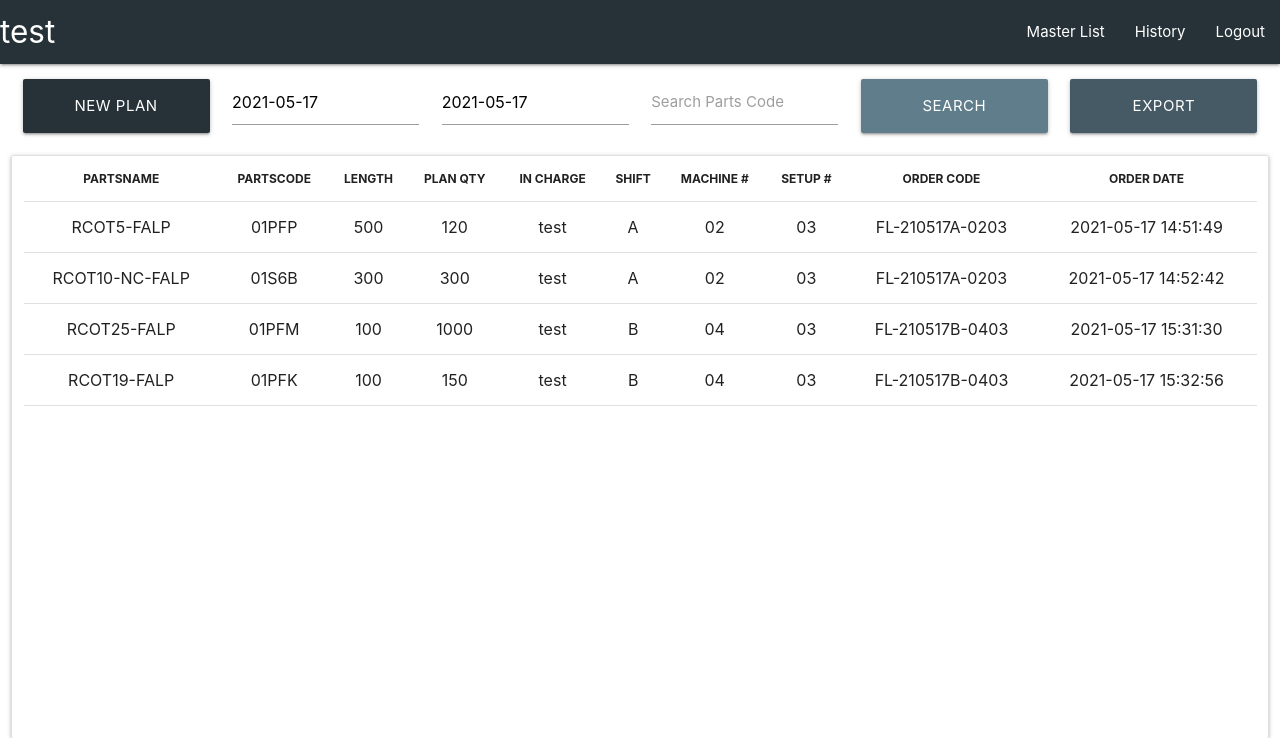
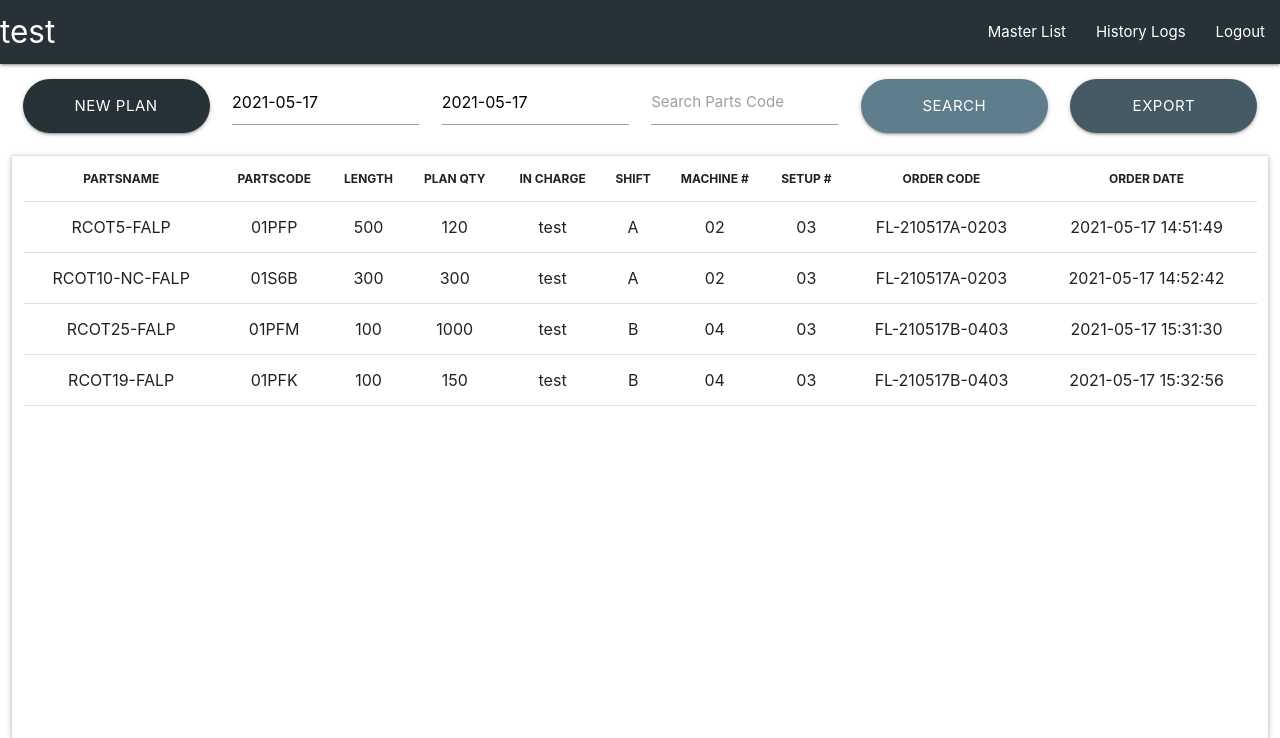
Before and after one commit to prince-i/tube_making, a PHP site: page /Page/dashboard.php in a window 1280 px wide. Shown: the top 738 px of the page. Run offline with PHP 8.4, Linux system fonts and the light colour scheme; a user stored in the database is signed in; data comes from the database, SQL or seed files in the repository; some libraries are stand-ins or nearby versions.

Commit message:
TUBEMAKING

```diff
--- a/Component/Modals/logout-modal.php
+++ b/Component/Modals/logout-modal.php
@@ -7,7 +7,7 @@
         <div class="col s12">
             <form action="" method="post">
                 <div class="input-field col s12">
-                    <input type="submit" value="logout" class="btn btn-large #455a64 blue-grey darken-2 col s12" name="logout">
+                    <input type="submit" value="logout" class="btn btn-large #455a64 blue-grey darken-2 col s12" name="logout" style="border-radius:30px;">
                 </div>
             </form>
         </div>
--- a/Page/dashboard.php
+++ b/Page/dashboard.php
@@ -23,7 +23,7 @@
       <a href="#" class="brand-logo"><?=$full_name;?></a>
       <ul id="nav-mobile" class="right hide-on-med-and-down">
         <li><a href="#" data-target="master_view_only" class="modal-trigger" onclick="load_masterlist()">Master List</a></li>
-        <li><a href="">History</a></li>
+        <li><a href="">History Logs</a></li>
         <li><a href="#" data-target="modal-logout" class="modal-trigger">Logout</a></li>
       </ul>
     </div>
@@ -36,7 +36,7 @@
         <div class="row">
             <div class="col s12">
                 <div class="input-field col l2 m12 s12">
-                    <button class="btn #263238 blue-grey darken-4 col s12 btn-large new-plan modal-trigger" data-target="create-plan" onclick="create_plan()">new plan</button>
+                    <button class="btn #263238 blue-grey darken-4 col s12 btn-large new-plan modal-trigger" data-target="create-plan" onclick="create_plan()" style="border-radius:30px;">new plan</button>
                 </div>
                 <!-- SEARCH -->
                 <div class="input-field col l2 m12 s12">
@@ -52,11 +52,11 @@
                 </div>
                 <!-- SEARCH BTN -->
                 <div class="input-field col l2 m12 s12">
-                    <button class="btn col s12 btn-large #607d8b blue-grey" onclick="load_plan_list()" id="search-plan"> Search</button>
+                    <button class="btn col s12 btn-large #607d8b blue-grey" onclick="load_plan_list()" id="search-plan" style="border-radius:30px;"> Search</button>
                 </div>
                 <!-- EXPORT -->
                 <div class="input-field col l2 m12 s12">
-                    <button id="exportBtn" class="btn col s12 btn-large #546e7a blue-grey darken-2" onclick="export_plan('planTable')"> Export</button>
+                    <button id="exportBtn" class="btn col s12 btn-large #546e7a blue-grey darken-2" onclick="export_plan('planTable')" style="border-radius:30px;"> Export</button>
                 </div>
             </div>
         </div>
```
